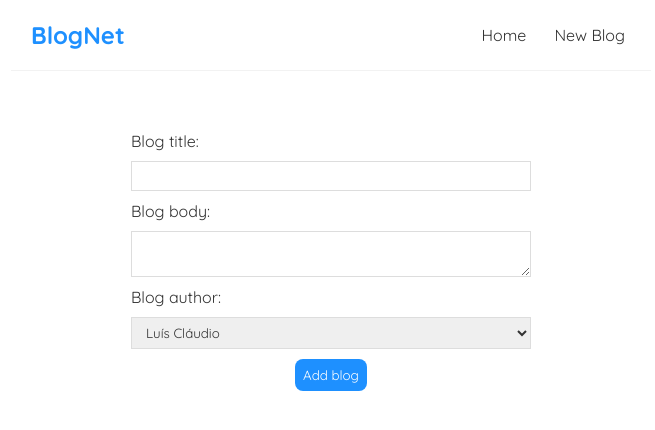
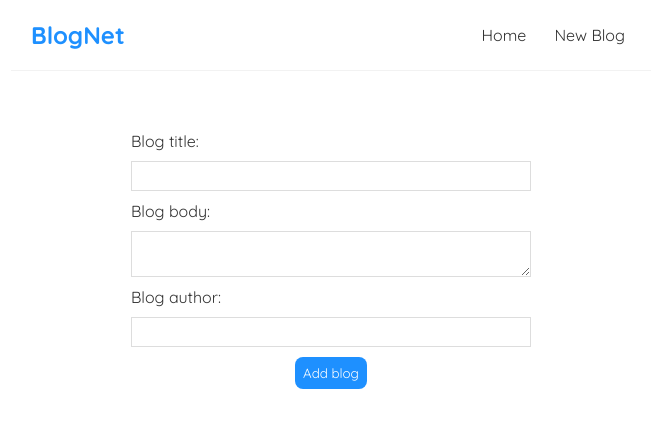
Before and after one commit to luis-crsa/BlogNet, a React (Create React App) app: page /create in a window 1280 px wide. Shown: the top 430 px of the page, without its empty margins (309-964 px from the left). Built offline with nearby package versions, Linux system fonts and the light colour scheme.

Commit message:
Author input change

```diff
--- a/src/Create.js
+++ b/src/Create.js
@@ -4,7 +4,7 @@ import { useHistory } from "react-router-dom";
 const Create = () => {
     const [title, setTitle] = useState('');
     const [body, setBody] = useState('');
-    const [author, setAuthor] = useState('Luís Cláudio');
+    const [author, setAuthor] = useState('');
     const [isPending, setIsPending] = useState(false);
     const history = useHistory();
 
@@ -44,13 +44,12 @@ const Create = () => {
                     onChange={(e) => setBody(e.target.value)}>
                 </textarea>
                 <label>Blog author: </label>
-                <select
+                <input
+                    type="text"
+                    required
                     value={author}
                     onChange={(e) => setAuthor(e.target.value)}
-                >
-                    <option value="Luís Cláudio">Luís Cláudio</option>
-                    <option value="Maria Fernanda">Maria Fernanda</option>
-                </select>
+                />
                 {!isPending && <button>Add blog</button>}
                 {isPending && <button disabled>Adding blog...</button>}
             </form>
--- a/src/index.css
+++ b/src/index.css
@@ -82,7 +82,7 @@
   color: #1E90FF;
   margin-bottom: 30px;
 }
-.create input, .create textarea, .create select {
+.create input, .create textarea {
   width: 100%;
   padding: 6px 10px;
   margin: 10px 0;
```
